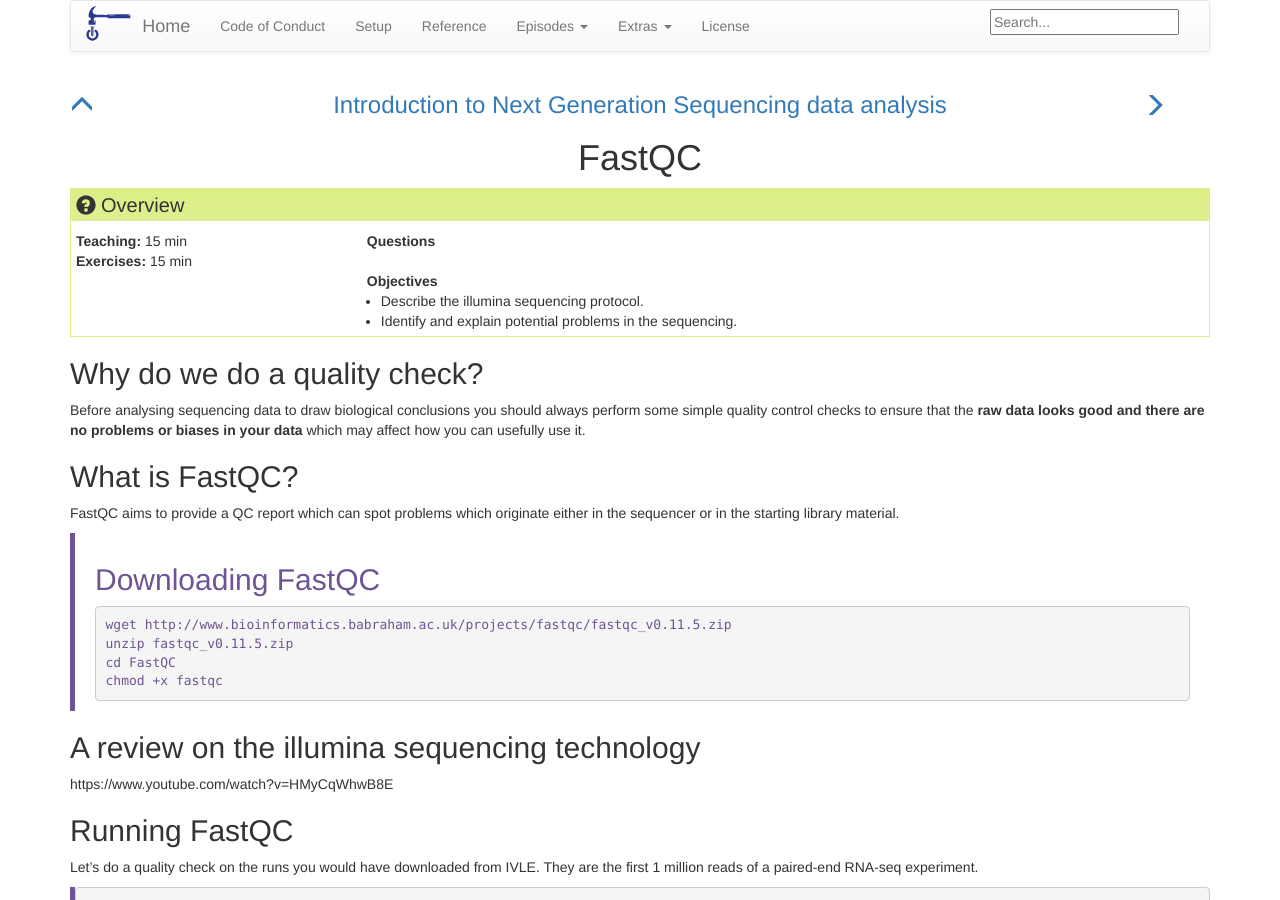
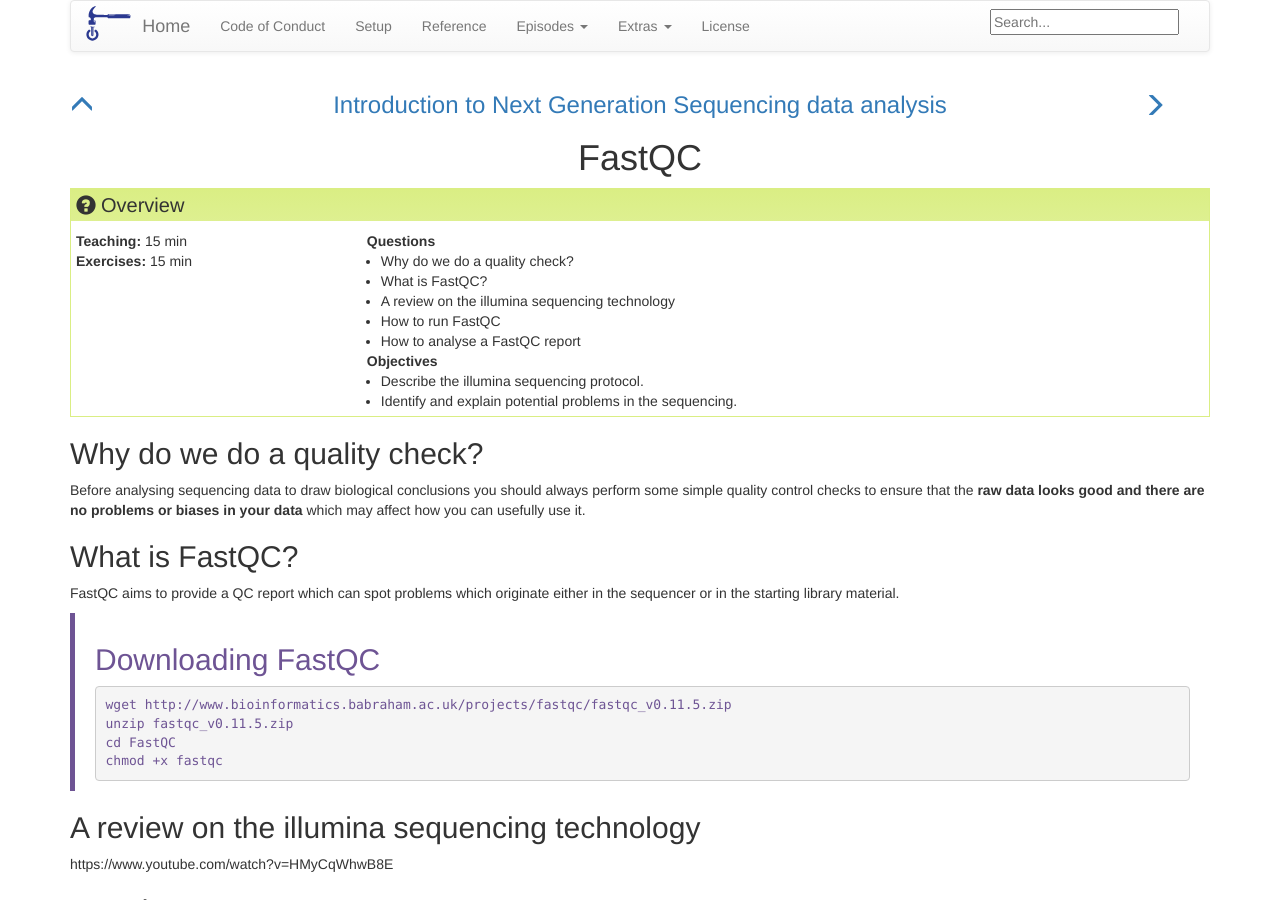
Before and after one commit to GTK-lab/introNGS, a Jekyll site: the page built from _episodes/01-fastqc.md, in a window 1280 px wide and 900 px high. Built offline with Jekyll 4.4.1, drawn with Linux system fonts in a browser that asks for light colours.

Commit message:
Minor corrections

```diff
--- a/_episodes/01-fastqc.md
+++ b/_episodes/01-fastqc.md
@@ -2,12 +2,12 @@
 title: "FastQC"
 teaching: 15
 exercises: 15
-Topics:
+questions:
 - "Why do we do a quality check?"
 - "What is FastQC?"
 - "A review on the illumina sequencing technology"
-- "Running FastQC"
-- "Analysing a FastQC report"
+- "How to run FastQC"
+- "How to analyse a FastQC report"
 objectives:
 - "Describe the illumina sequencing protocol."
 - "Identify and explain potential problems in the sequencing."
```
